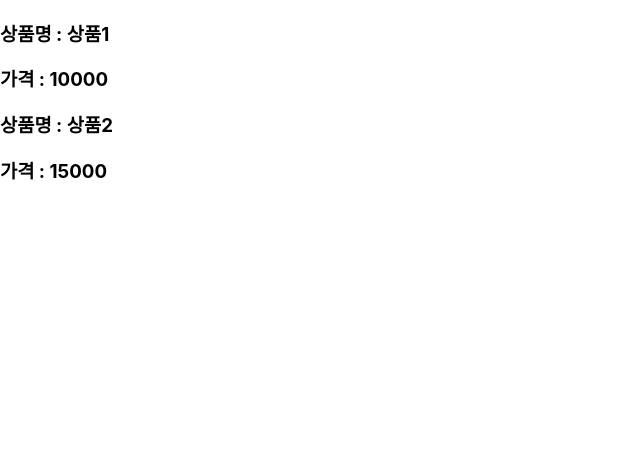
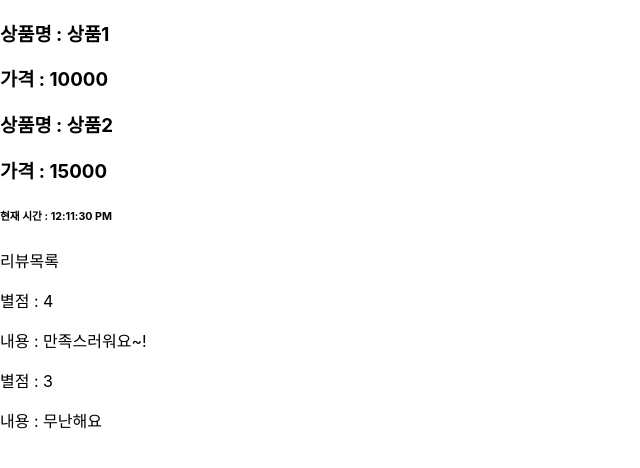
Before and after one commit to highlrang/react-study, a React (Create React App) app: page / in a window 1280 px wide. Shown: the top 468 px of the page, without its empty margins (0-640 px from the left). Built offline with nearby package versions, Linux system fonts and the light colour scheme.

Commit message:
컴포넌트 생성

```diff
--- /dev/null
+++ b/src/etc/Clock.jsx
@@ -0,0 +1,12 @@
+import React from "react";
+
+function Clock(props) {
+
+    return (
+        <div>
+            <h6>현재 시간 : {new Date().toLocaleTimeString()}</h6>
+        </div>
+    )
+}
+
+export default Clock;
--- a/src/index.js
+++ b/src/index.js
@@ -1,16 +1,19 @@
 import React from 'react';
-import ReactDOM from 'react-dom/client';
+import ReactDOM from 'react-dom';
 import './index.css';
 import App from './App';
 import reportWebVitals from './reportWebVitals';
 import ProductList from './product/ProductList';
 
-const root = ReactDOM.createRoot(document.getElementById('root'));
-root.render(
-  <React.StrictMode>
-    <ProductList />
-  </React.StrictMode>
-);
+// const root = ReactDOM.createRoot(document.getElementById('root'));
+setInterval(() => {
+  ReactDOM.render(
+    <React.StrictMode>
+      <ProductList />
+    </React.StrictMode>,
+    document.getElementById('root')
+  );
+}, 1000);
 
 // If you want to start measuring performance in your app, pass a function
 // to log results (for example: reportWebVitals(console.log))
--- a/src/product/ProductList.jsx
+++ b/src/product/ProductList.jsx
@@ -1,11 +1,29 @@
 import React from "react";
 import Product from "./Product";
+import Clock from "../etc/Clock";
+import ReviewList from "../review/ReviewList";
+
+const products = [
+    {
+        name: "상품1",
+        price: 10000
+    },
+    {
+        name: "상품2",
+        price: 15000
+    }
+]
 
 function ProductList(props) {
     return (
         <div>
-            <Product name="상품1" price={10000} />
-            <Product name="상품2" price={15000} />
+            {
+                products.map((product) => {
+                    return <Product name={product.name} price={product.price} />
+                })
+            }
+            <Clock />
+            <ReviewList />
         </div>
     );
 }
--- /dev/null
+++ b/src/review/Review.jsx
@@ -0,0 +1,12 @@
+import React from "react";
+
+function Review(props) {
+    return (
+        <div>
+            <p>별점 : {props.point}</p>
+            <p>내용 : {props.content}</p>
+        </div>
+    )
+}
+
+export default Review;
--- /dev/null
+++ b/src/review/ReviewList.jsx
@@ -0,0 +1,28 @@
+import React from "react";
+import Review from "./Review";
+
+const reviews = [
+    {
+        point: 4.0,
+        content: "만족스러워요~!"
+    },
+    {
+        point: 3.0,
+        content: "무난해요"
+    }
+]
+
+function ReviewList(props) {
+    return (
+        <div>
+        <p>리뷰목록</p>
+        {
+            reviews.map((review) => {
+                return <Review point={review.point} content={review.content}/>
+            })
+        }
+        </div>
+    )
+}
+
+export default ReviewList;
```
